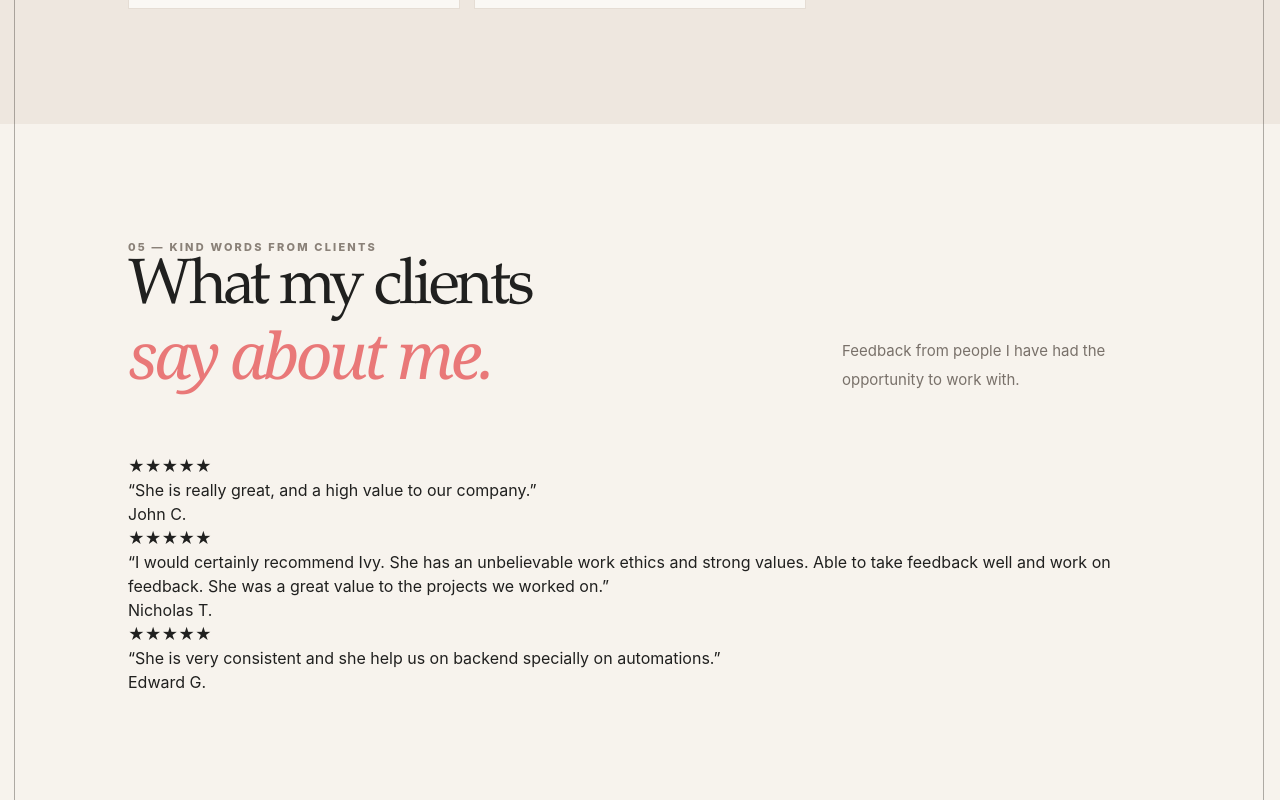
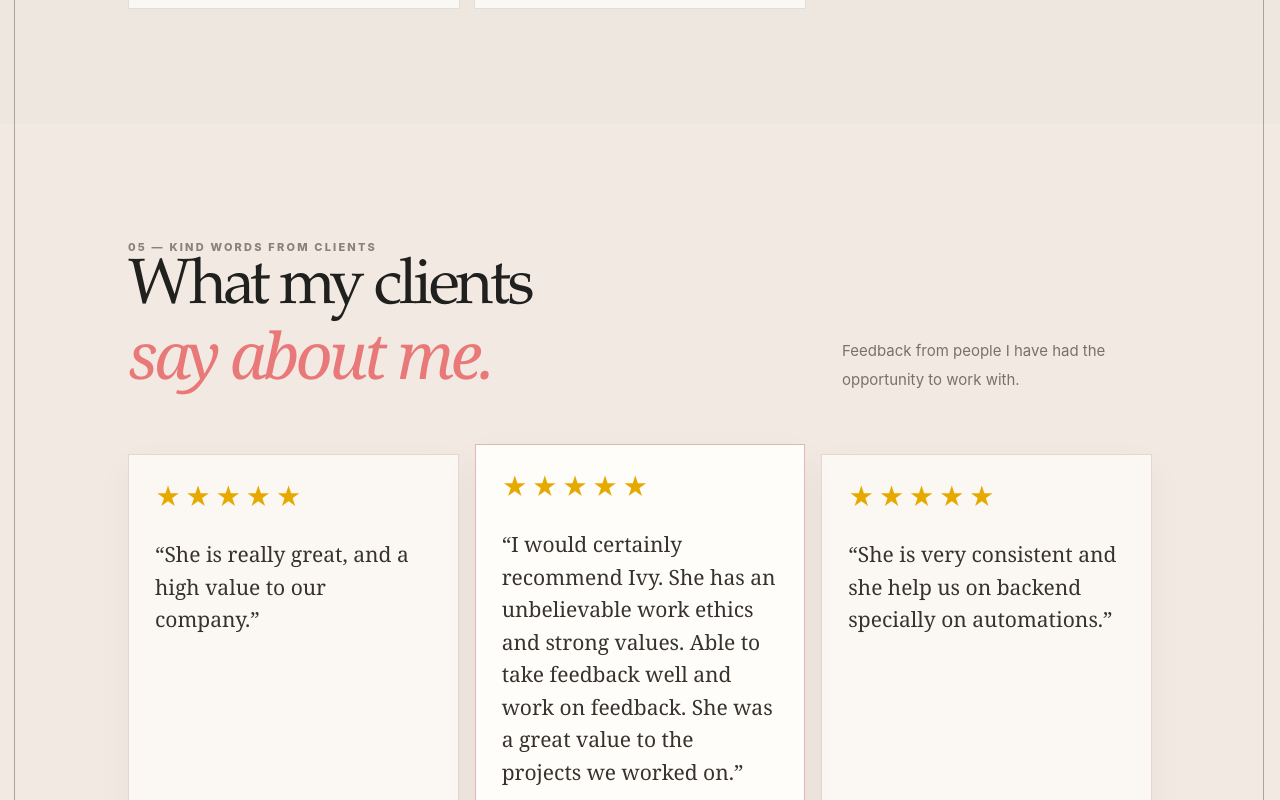
Before and after one commit to ivydachaibaligya-dot/Website, a Next.js app: page / in a window 1280 px wide. Shown: the part 8660-9460 px from the top of the page. Built offline with nearby package versions, Linux system fonts and the light colour scheme.

Commit message:
Style client testimonials section

```diff
--- a/src/app/globals.css
+++ b/src/app/globals.css
@@ -436,3 +436,18 @@ p, span, div { font-family: var(--font-inter), sans-serif; }
   .ivy-chat-root { right:max(14px,env(safe-area-inset-right)); bottom:max(14px,env(safe-area-inset-bottom)); }
   .ivy-chat-panel { height:min(590px,calc(100dvh - 92px)); }
 }
+
+
+/* Client testimonials */
+.ivy-testimonials { background:#f2e9e2; }
+.ivy-testimonial-grid { display:grid; grid-template-columns:repeat(3,minmax(0,1fr)); gap:16px; align-items:stretch; }
+.ivy-testimonial-card { display:flex; flex-direction:column; min-height:270px; padding:30px 26px; background:#fbf8f3; border:1px solid #e4d8ce; box-shadow:0 12px 35px #34281b0b; }
+.ivy-testimonial-featured { background:#fffdfa; border-color:#e5b6ae; transform:translateY(-10px); }
+.ivy-testimonial-stars { color:#e6a900; font-size:25px; letter-spacing:4px; line-height:1; }
+.ivy-testimonial-card blockquote { margin:28px 0 30px; color:#37322e; font:21px/1.55 Georgia,serif; }
+.ivy-testimonial-author { margin-top:auto; padding-top:15px; border-top:1px solid #e8ded5; color:var(--pink); font:24px Georgia,serif; }
+@media(max-width:700px) {
+  .ivy-testimonial-grid { grid-template-columns:1fr; }
+  .ivy-testimonial-card { min-height:0; }
+  .ivy-testimonial-featured { transform:none; }
+}
```
